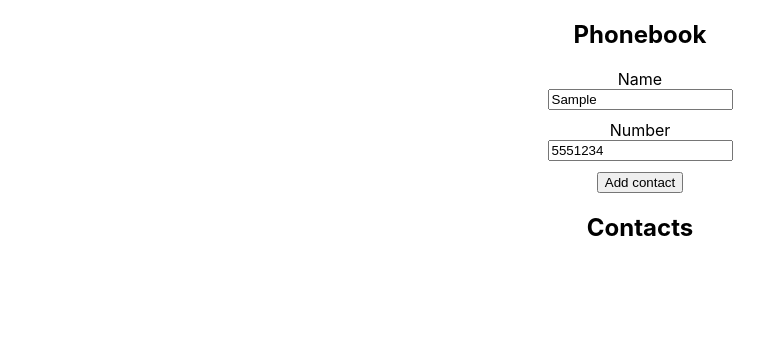
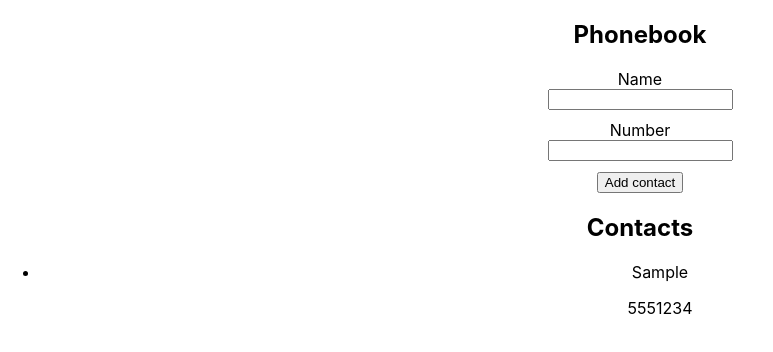
Before and after one commit to YuliaTsveleva/goit-react-hw-02-phonebook, a React (Create React App) app: page / in a window 1280 px wide. Both pictures are taken after typing "Sample", "5551234" into the empty fields and a click on the button "Add contact". Shown: the top 352 px of the page, without its empty margins (0-773 px from the left). Built offline with nearby package versions, Linux system fonts and the light colour scheme.

Commit message:
add contacts adding

```diff
--- a/src/App.js
+++ b/src/App.js
@@ -1,28 +1,49 @@
 import React, { Component } from 'react';
+import PropTypes from 'prop-types';
 import './App.css';
 import Section from './Components/Section/Section';
 import AddContactForm from './Components/AddContactForm/AddContactForm';
-
-// import { nanoid } from 'nanoid';
-// const id = nanoid(); //=> "V1StGXR8_Z5jdHi6B-myT"
-// console.log(id);
-
+import ContactList from './Components/ContactList/ContactList';
+import { nanoid } from 'nanoid';
 class App extends Component {
   state = {
     contacts: [],
+    // contacts: [
+    //   { id: 'id-1', name: 'Rosie Simpson', number: '459-12-56' },
+    //   { id: 'id-2', name: 'Hermione Kline', number: '443-89-12' },
+    //   { id: 'id-3', name: 'Eden Clements', number: '645-17-79' },
+    //   { id: 'id-4', name: 'Annie Copeland', number: '227-91-26' },
+    // ],
     filter: '',
+  };
+
+  addContact = ({ name, number }) => {
+    const contact = {
+      id: nanoid(),
+      name,
+      number,
+    };
+    this.setState(prevState => ({
+      contacts: [contact, ...prevState.contacts],
+    }));
   };
 
   render() {
     return (
       <div className="App">
         <Section title="Phonebook">
-          <AddContactForm />
+          <AddContactForm onSubmit={this.addContact} />
         </Section>
-        <Section title="Contacts"></Section>
+        <Section title="Contacts">
+          <ContactList contacts={this.state.contacts}></ContactList>
+        </Section>
       </div>
     );
   }
 }
 
 export default App;
+
+ContactList.propTypes = {
+  contacts: PropTypes.array,
+};
--- a/src/Components/AddContactForm/AddContactForm.js
+++ b/src/Components/AddContactForm/AddContactForm.js
@@ -1,19 +1,12 @@
 import React, { Component } from 'react';
 import s from './AddContactForm.module.css';
 import CONFIG from '../../Data/inputConfig.json';
+import { nanoid } from 'nanoid';
 class AddContactForm extends Component {
-  constructor() {
-    super();
-    this.state = {};
-    CONFIG.forEach(field => {
-      this.state[field.name] = '';
-    });
-  }
-
-  //     state = {
-  //     name: '',
-  //     number: '',
-  //   };
+  state = {
+    name: '',
+    number: '',
+  };
 
   handleChange = e => {
     this.setState({
@@ -23,7 +16,11 @@ class AddContactForm extends Component {
 
   handleSubmit = e => {
     e.preventDefault();
-    console.log(this.state);
+    this.props.onSubmit(this.state);
+    this.setState({
+      name: '',
+      number: '',
+    });
   };
 
   render() {
@@ -33,6 +30,7 @@ class AddContactForm extends Component {
           <div key={field.name}>
             <label>{field.label}</label>
             <input
+              id={nanoid()}
               value={this.state[field.name]}
               onChange={this.handleChange}
               className={s.Input}
@@ -53,28 +51,3 @@ class AddContactForm extends Component {
 }
 
 export default AddContactForm;
-
-{
-  /* <label>Name</label> */
-  /* <input
-          value={name}
-          onChange={this.handleChange}
-          className={s.Input}
-          type="text"
-          name="name"
-          pattern="^[a-zA-Zа-яА-Я]+(([' -][a-zA-Zа-яА-Я ])?[a-zA-Zа-яА-Я]*)*$"
-          title="Name may contain only letters, apostrophe, dash and spaces. For example Adrian, Jacob Mercer, Charles de Batz de Castelmore d'Artagnan"
-          required
-        />
-        <label>Number</label>
-        <input
-          value={number}
-          onChange={this.handleChange}
-          className={s.Input}
-          type="tel"
-          name="number"
-          pattern="\+?\d{1,4}?[-.\s]?\(?\d{1,3}?\)?[-.\s]?\d{1,4}[-.\s]?\d{1,4}[-.\s]?\d{1,9}"
-          title="Phone number must be digits and can contain spaces, dashes, parentheses and can start with +"
-          required
-        /> */
-}
--- a/src/Components/ContactItem/ContactItem.js
+++ b/src/Components/ContactItem/ContactItem.js
@@ -0,0 +1,19 @@
+import React from 'react';
+import PropTypes from 'prop-types';
+import s from './ContactItem.module.css';
+
+function ContactItem({ name, number }) {
+  return (
+    <>
+      <p className={s.ContactItem}>{name}</p>
+      <p className={s.ContactItem}>{number}</p>
+    </>
+  );
+}
+
+export default ContactItem;
+
+ContactItem.propTypes = {
+  name: PropTypes.string.isRequired,
+  number: PropTypes.string.isRequired,
+};
--- a/src/Components/ContactList/ContactList.js
+++ b/src/Components/ContactList/ContactList.js
@@ -0,0 +1,22 @@
+import React from 'react';
+import PropTypes from 'prop-types';
+import s from './ContactList.module.css';
+import ContactItem from '../ContactItem/ContactItem';
+
+function ContactList({ contacts }) {
+  return (
+    <ul className={s.friendList}>
+      {contacts.map(contact => (
+        <li key={contact.id}>
+          <ContactItem name={contact.name} number={contact.number} />
+        </li>
+      ))}
+    </ul>
+  );
+}
+
+export default ContactList;
+
+ContactList.propTypes = {
+  contacts: PropTypes.array.isRequired,
+};
```
